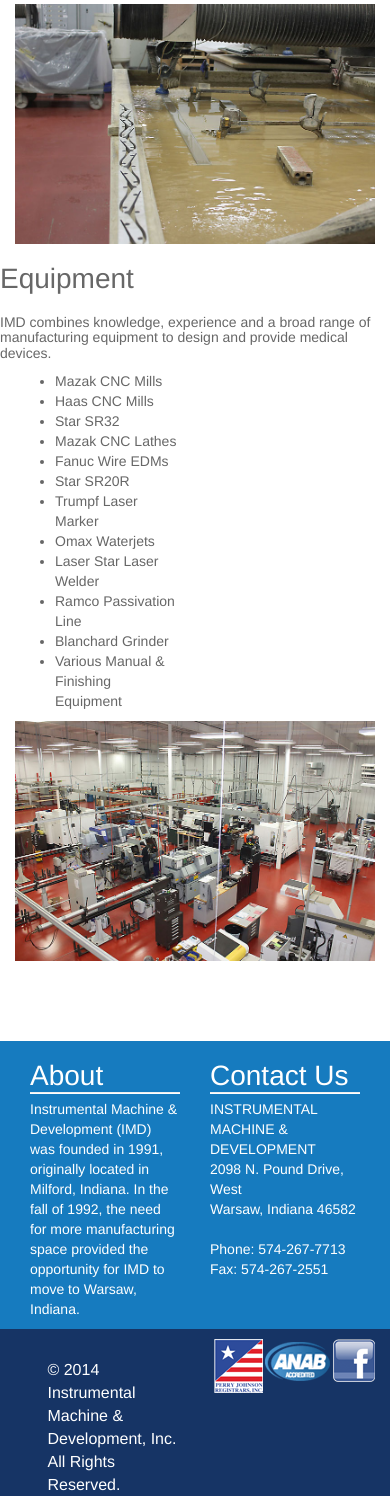
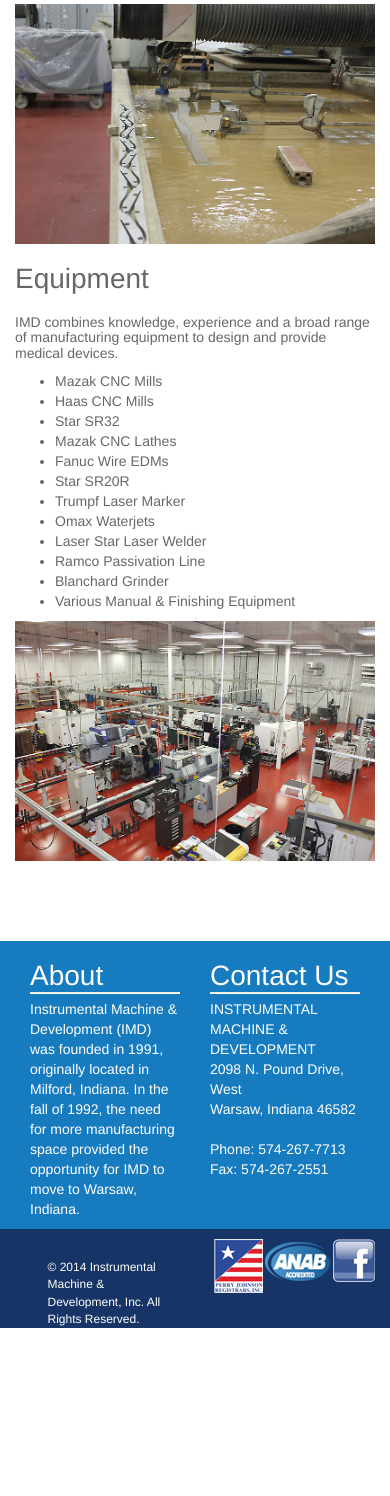
Before and after one commit to jbake11/imdortho, a PHP site: page /equip.php in a window 390 px wide. Shown: the part 839-2335 px from the top of the page. After the commit the page ends 2167 px from the top, so only its background shows below. Run offline with PHP 8.4, Linux system fonts and the light colour scheme; some libraries are stand-ins or nearby versions.

Commit message:
adjusted equip.php text

```diff
--- a/contact.php
+++ b/contact.php
@@ -35,9 +35,8 @@ include("head.php");
     }
 </script>
 
-<div class='underNavElse clearfix hidden-lg hidden-md hidden-sm'>
-    <br /><br />
-</div>
+underNavElse
+
 
 <div class='container'>
     <div class="row">
--- a/css/main.css
+++ b/css/main.css
@@ -202,7 +202,7 @@ h3{
 }
 
 .footCopyrightText{
-    font-size: 16px;
+    font-size: 12px;
     color: white;
     margin-top: 20px;
 }
--- a/equip.php
+++ b/equip.php
@@ -75,11 +75,11 @@ include("head.php");
             <img class='img-responsive' src='images/services/waterjet.jpg'>
         </div>
     </div>
+    <h1>Equipment</h1>
+    <h3>IMD combines knowledge, experience and a broad range of manufacturing equipment to design and provide medical devices.</h3>
+    <div class="row">
+        <div class="col-lg-6 col-md-6 col-sm-12 col-xs-12">
 
-    <div class="row">
-        <h1>Equipment</h1>
-        <h3>IMD combines knowledge, experience and a broad range of manufacturing equipment to design and provide medical devices.</h3>
-        <div class="col-lg-6 col-md-6 col-sm-6 col-xs-6">
             <ul>
                 <li>Mazak CNC Mills</li>
                 <li>Haas CNC Mills</li>
```
